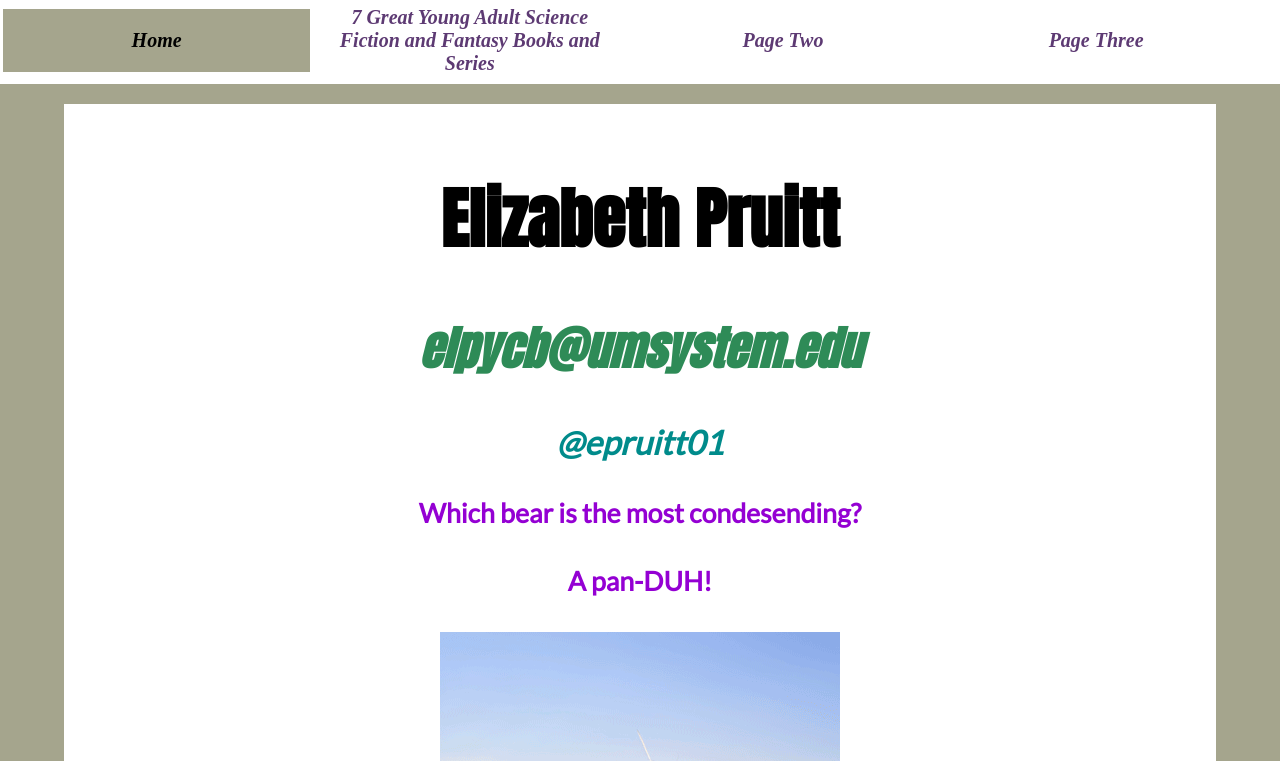
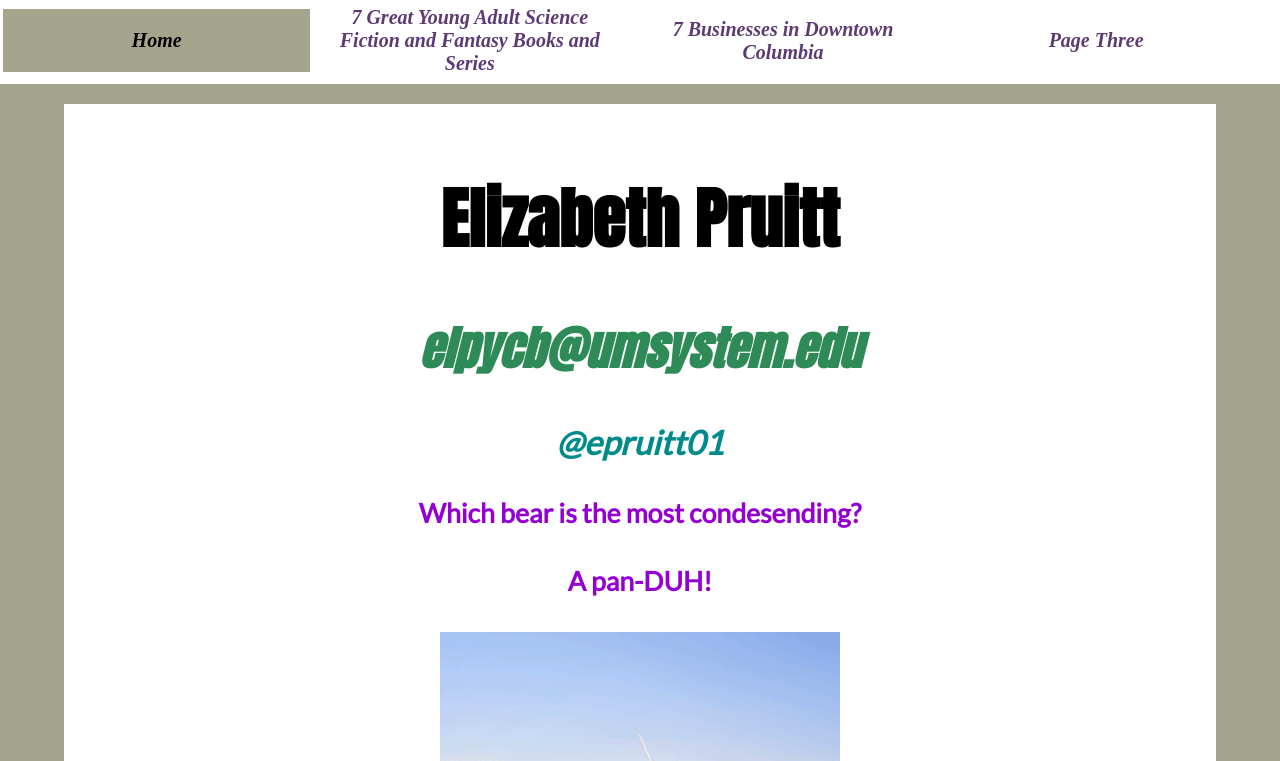
Before and after one commit to 4502-SPR2023/elizabethpruitt-website, a plain HTML site: page index.html in a window 1280 px wide. Shown: the top 761 px of the page. Drawn offline with Linux system fonts and the light colour scheme; a web font is replaced by a local one.

Commit message:
nav change

```diff
--- a/index.html
+++ b/index.html
@@ -22,7 +22,7 @@
          <a href="media-list.html">7 Great Young Adult Science Fiction and Fantasy Books and Series</a>
       </li>
       <li class=nav2>
-         <a href="page2.html">Page Two</a>
+         <a href="page2.html">7 Businesses in Downtown Columbia</a>
       </li>
       <li class=nav2>
          <a href="page3.html">Page Three</a>
```
Also changed, not shown: media-list.html (+1 -1 lines), page3.html (+1 -1 lines).
